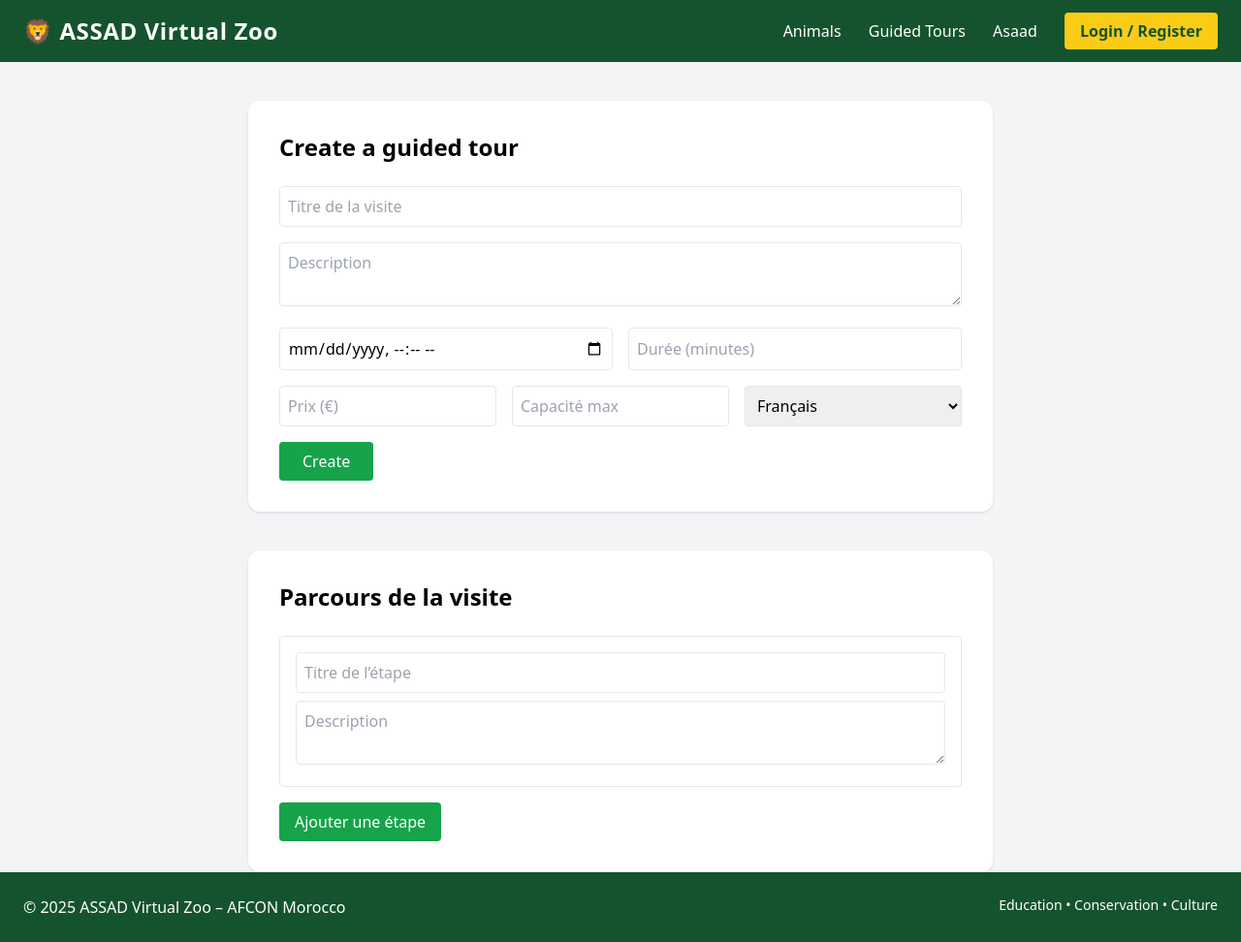
After one commit to Gourita-M/ASSAD-Brief, a PHP site: page /Pages/guid_create.php in a window 1280 px wide. The commit adds this page. Shown: the whole page at 97% size. Run offline with PHP 8.4, Linux system fonts and the light colour scheme; some libraries are stand-ins or nearby versions.

Commit message:
added Guide page to Create a guided tour

```diff
--- /dev/null
+++ b/Code/Pages/guid_create.php
@@ -0,0 +1,57 @@
+<?php
+  SESSION_start();
+?>
+<!DOCTYPE html>
+<html lang="fr">
+<head>
+  <meta charset="UTF-8">
+  <title>Create Visite</title>
+  <script src="https://cdn.tailwindcss.com"></script>
+</head>
+<body class="bg-gray-100">
+<?php include "./Header.php"; ?>
+<main class="max-w-3xl mx-auto p-8 bg-white shadow rounded-xl mt-10">
+  <h1 class="text-2xl font-bold mb-6">Create a guided tour</h1>
+
+  <form class="space-y-4">
+    <input type="text" placeholder="Titre de la visite" class="w-full border p-2 rounded">
+    <textarea placeholder="Description" class="w-full border p-2 rounded"></textarea>
+
+    <div class="grid md:grid-cols-2 gap-4">
+      <input type="datetime-local" class="border p-2 rounded">
+      <input type="number" placeholder="Durée (minutes)" class="border p-2 rounded">
+    </div>
+
+    <div class="grid md:grid-cols-3 gap-4">
+      <input type="number" placeholder="Prix (€)" class="border p-2 rounded">
+      <input type="number" placeholder="Capacité max" class="border p-2 rounded">
+      <select class="border p-2 rounded">
+        <option>Français</option>
+        <option>Anglais</option>
+        <option>Arabe</option>
+      </select>
+    </div>
+
+    <button class="bg-green-600 text-white px-6 py-2 rounded hover:bg-green-700">
+      Create
+    </button>
+  </form>
+</main>
+
+<main class="max-w-3xl mx-auto bg-white p-8 mt-10 rounded-xl shadow">
+  <h1 class="text-2xl font-bold mb-6">Parcours de la visite</h1>
+
+  <div class="space-y-4">
+    <div class="border p-4 rounded">
+      <input type="text" placeholder="Titre de l’étape" class="w-full border p-2 rounded mb-2">
+      <textarea placeholder="Description" class="w-full border p-2 rounded"></textarea>
+    </div>
+
+    <button class="bg-green-600 text-white px-4 py-2 rounded">
+      Ajouter une étape
+    </button>
+  </div>
+</main>
+<?php include "./Footer.php"; ?>
+</body>
+</html>
```
Also changed, not shown: Code/Pages/Guide.php (+12 -4 lines).
